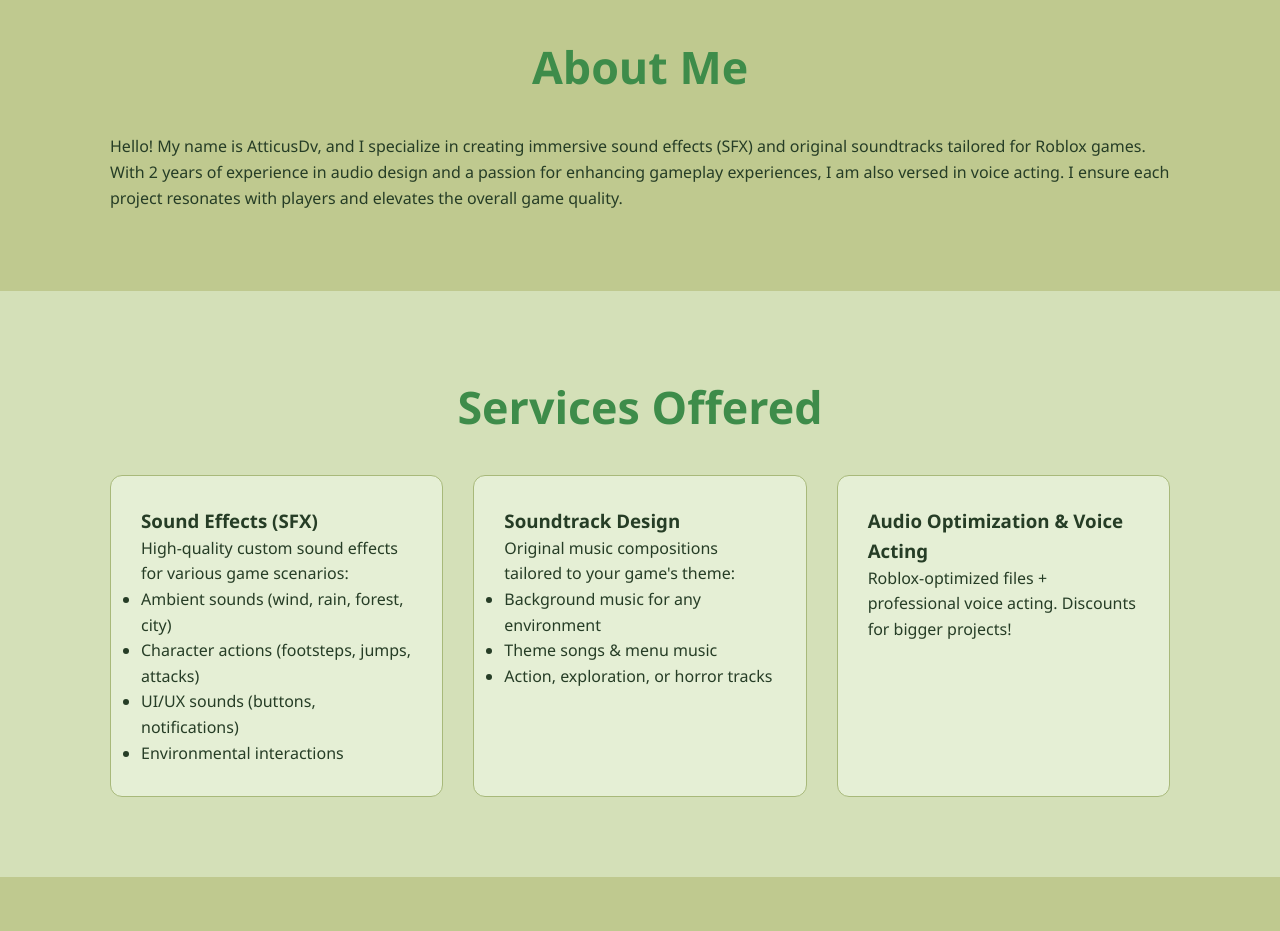
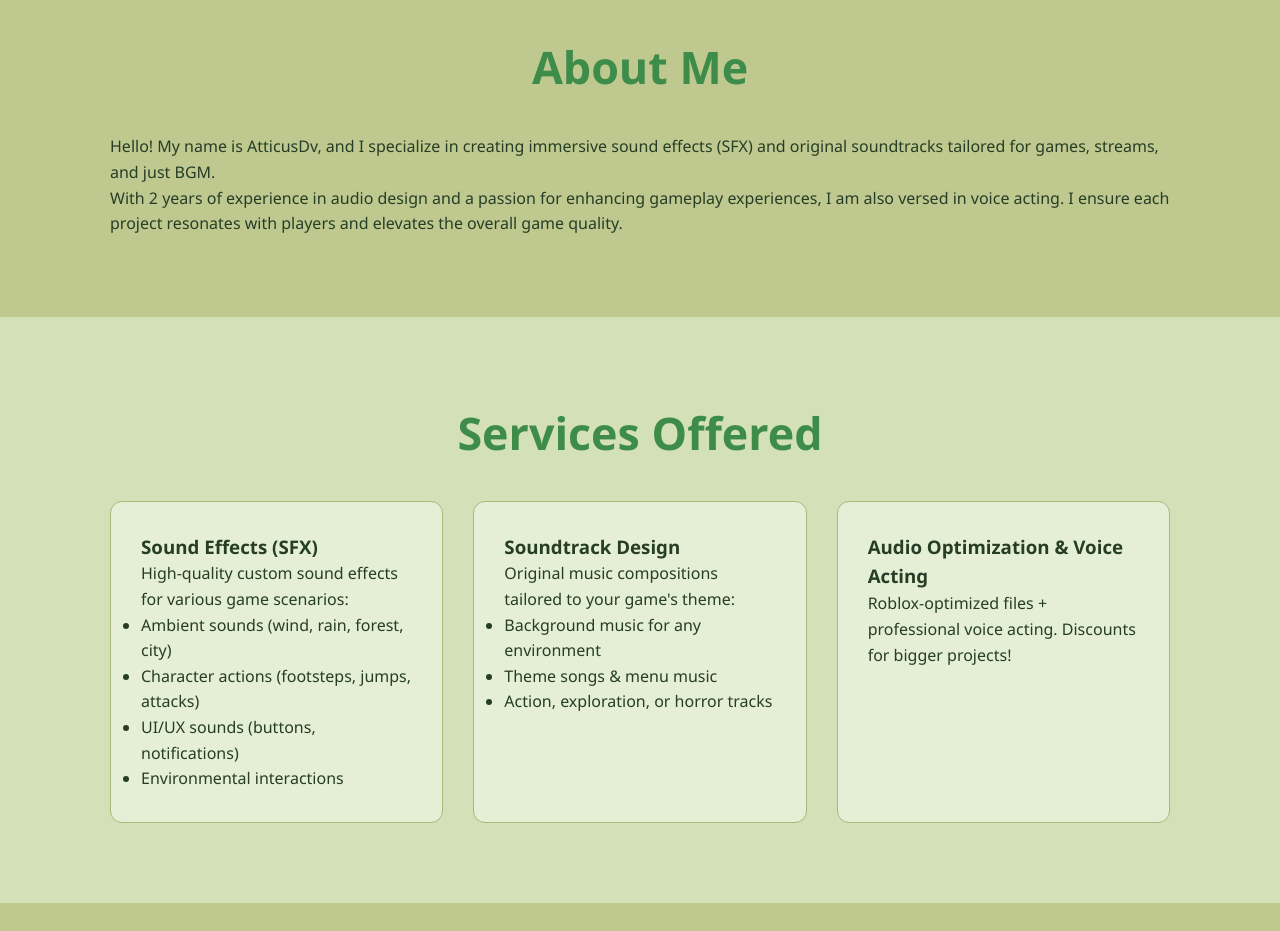
Before and after one commit to AtticusDv/portfolio, a plain HTML site: page index.html in a window 1280 px wide. Shown: the part 860-1791 px from the top of the page. Drawn offline with Linux system fonts and the light colour scheme.

Commit message:
index.html

```diff
--- a/index.html
+++ b/index.html
@@ -5,7 +5,7 @@
   <meta name="viewport" content="width=device-width, initial-scale=1.0"/>
 
   <!-- Basic Info -->
-  <title>AtticusDv | Roblox Sound Designer & Composer</title>
+  <title>AtticusDv | Sound Designer & Composer</title>
   <meta name="description" content="Professional Roblox Sound Designer & Composer • Custom SFX, Original Soundtracks & Voice Acting">
 
   <!-- Discord / Social Media Preview (Rich Embed) -->
@@ -130,7 +130,7 @@
   <section id="about">
     <div class="container">
       <h2>About Me</h2>
-      <p>Hello! My name is AtticusDv, and I specialize in creating immersive sound effects (SFX) and original soundtracks tailored for Roblox games.</p>
+      <p>Hello! My name is AtticusDv, and I specialize in creating immersive sound effects (SFX) and original soundtracks tailored for games, streams, and just BGM.</p>
       <p>With 2 years of experience in audio design and a passion for enhancing gameplay experiences, I am also versed in voice acting. I ensure each project resonates with players and elevates the overall game quality.</p>
     </div>
   </section>
```
